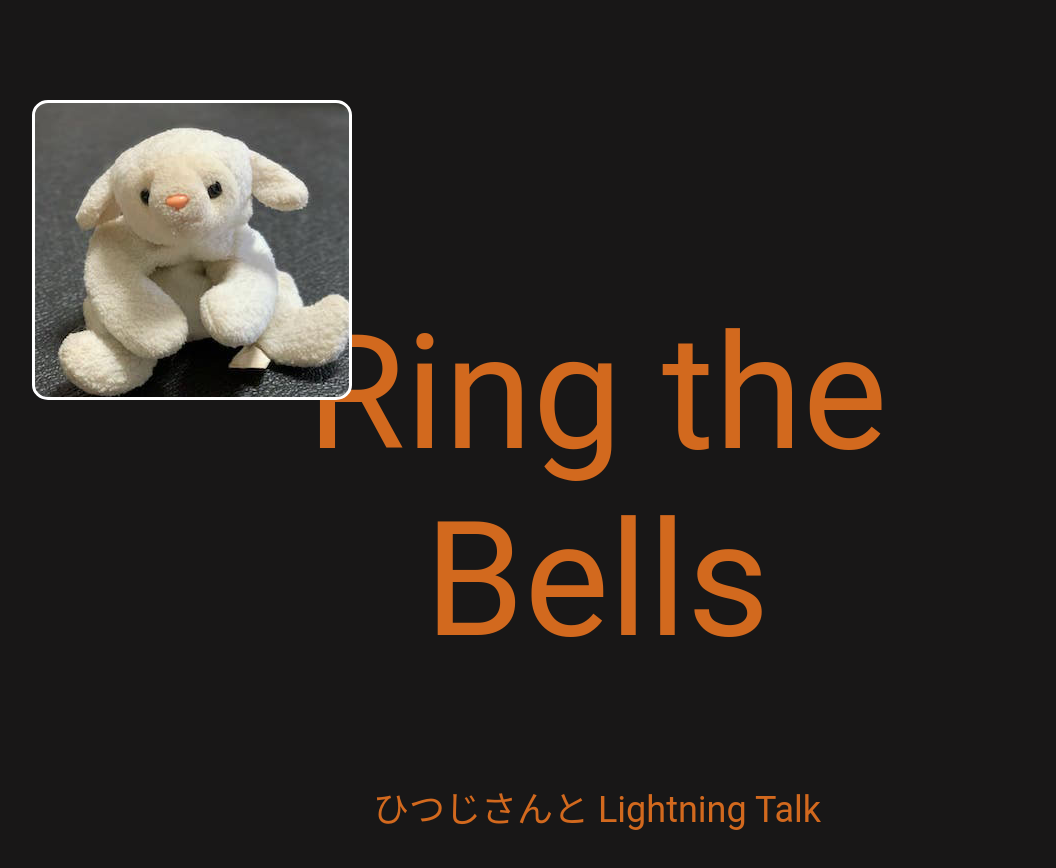
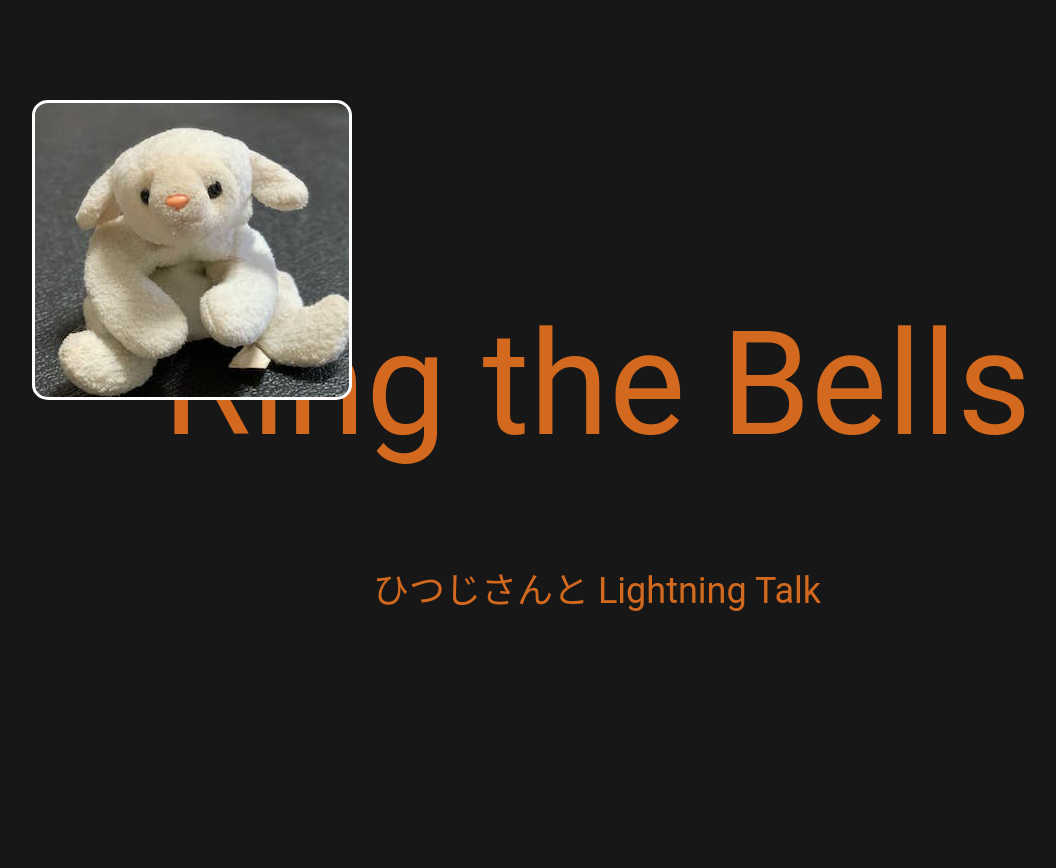
Before and after one commit to yoko-at-home/qin-lt_ring-the-bell, a React (Create React App) app: page / in a window 1280 px wide. Shown: the top 868 px of the page, without its empty margins (68-1124 px from the left). Built offline with nearby package versions, Linux system fonts and the light colour scheme.

Commit message:
title font-size adjusted

```diff
--- a/src/App.css
+++ b/src/App.css
@@ -130,7 +130,7 @@ code {
 }
 
 .title__container {
-  font-size: 10rem;
+  font-size: 9rem;
   text-align: center;
   color: chocolate;
   margin: 150px;
@@ -143,7 +143,6 @@ code {
 .tag {
   font-size: 10rem;
   margin-top: 10px;
-  font-size: 10rem;
   text-shadow: 0px 0px 10px #f5eddc;
   color: #fff;
   padding: 10px 20px;
--- a/src/components/Memory.js
+++ b/src/components/Memory.js
@@ -97,11 +97,11 @@ function Memory() {
       <div className='box sheep2'>
         <Link
           activeClass='active'
-          to='slide-next'
+          to='japan'
           spy={true}
           smooth={true}
           offset={-70}
-          duration={5000}
+          duration={7000}
         >
           <h3>明日、ひつじさんを連れて行く</h3>
         </Link>
```
